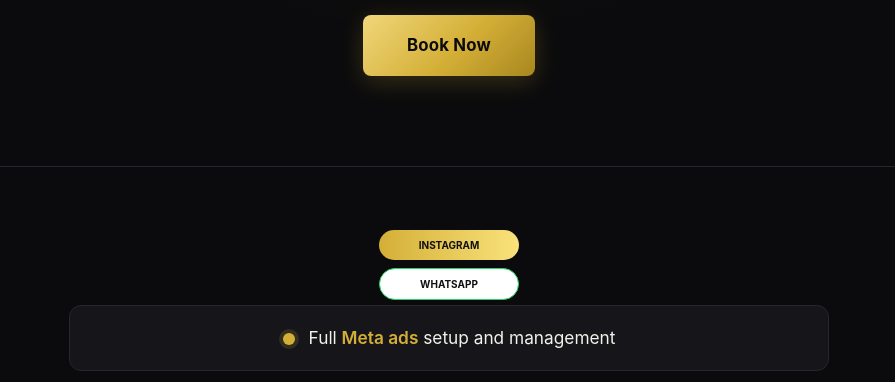
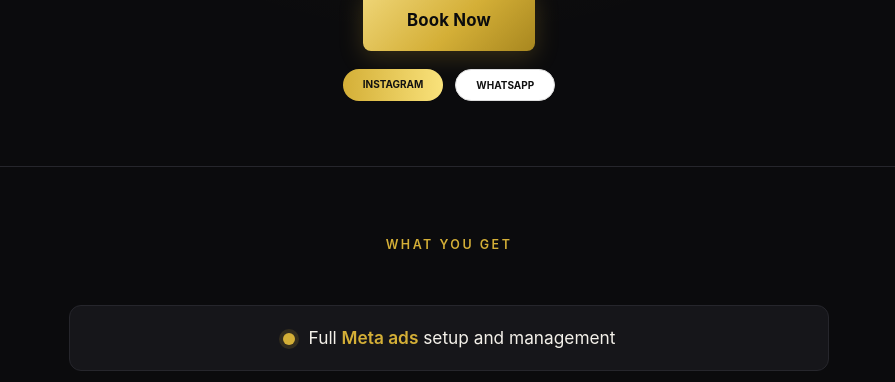
Before and after one commit to dilawars3446-ai/funnel-site-v2, a plain HTML site: page index.html in a window 1280 px wide. Shown: the part 394-776 px from the top of the page, without its empty margins (191-1086 px from the left). Drawn offline with Linux system fonts and the light colour scheme.

Commit message:
Update index.html

```diff
--- a/index.html
+++ b/index.html
@@ -218,8 +218,16 @@ h1 span,h2 span{color:var(--gold)}
 
 </body>
 </html>
-<div id=c style="position:fixed;left:50%;top:78%;transform:translate(-50%);display:flex;flex-direction:column;gap:8px;z-index:99">
-<a href="https://www.instagram.com/dilawar_naqvii" style="width:140px;padding:7px 0;border-radius:20px;text-align:center;text-decoration:none;font-size:10px;font-weight:700;background:linear-gradient(90deg,#d4af37,#f9e27b);color:#111">INSTAGRAM</a>
-<a href="https://wa.me/923256067248" style="width:140px;padding:7px 0;border-radius:20px;text-align:center;text-decoration:none;font-size:10px;font-weight:700;background:#fff;color:#111;border:1px solid #25D366">WHATSAPP</a>
-</div>
-<script>onscroll=()=>c.style.display=scrollY>80?'none':'flex'</script>
+<script>
+document.addEventListener("DOMContentLoaded", function(){
+  const all = document.querySelectorAll("a, button");
+  let bookBtn = null;
+  for(let el of all){ if(el.textContent.trim().toLowerCase().includes("book now")){ bookBtn = el; break; } }
+  if(bookBtn){
+    const box = document.createElement("div");
+    box.style.cssText = "display:flex;justify-content:center;gap:12px;margin-top:18px";
+    box.innerHTML = `<a href="https://www.instagram.com/dilawar_naqvii" target="_blank" style="padding:7px 20px;border-radius:30px;font-size:10px;font-weight:700;text-decoration:none;background:linear-gradient(90deg,#d4af37,#f9e27b);color:#111">INSTAGRAM</a><a href="https://wa.me/923256067248" target="_blank" style="padding:7px 20px;border-radius:30px;font-size:10px;font-weight:700;text-decoration:none;background:#fff;color:#111;border:1px solid #ddd">WHATSAPP</a>`;
+    bookBtn.insertAdjacentElement("afterend", box);
+  }
+});
+</script>
```
